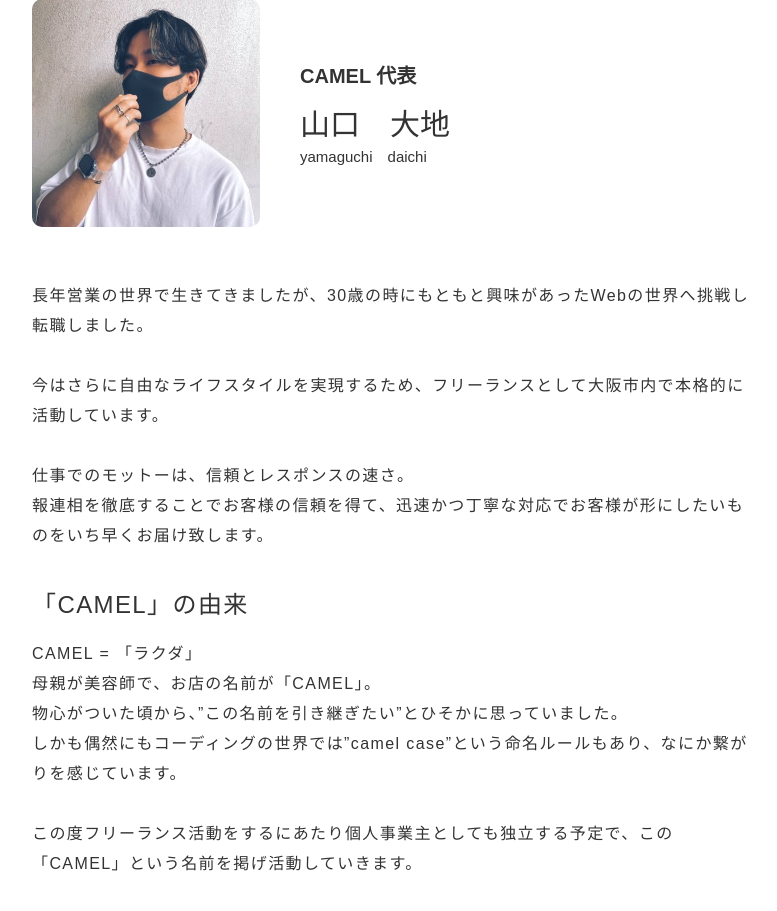
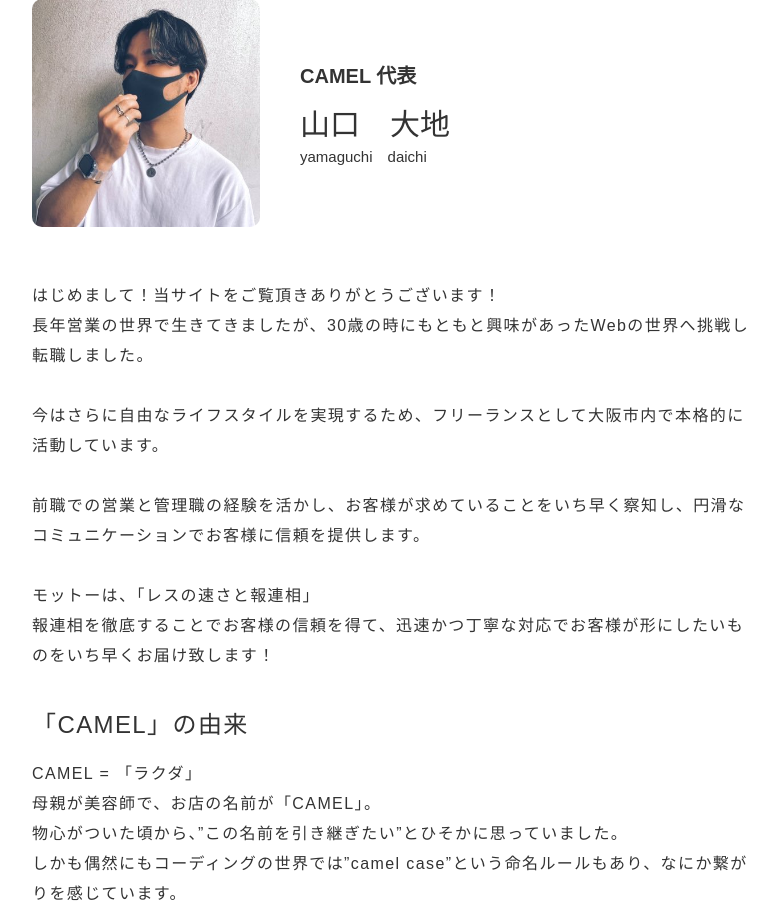
Before and after one commit to dinnerdaichi/portfolio-camel, a PHP site: page /portfolio-camel/ in a window 1280 px wide. Shown: the part 3159-4070 px from the top of the page, without its empty margins (248-1025 px from the left). Run offline with PHP 8.4, Linux system fonts and the light colour scheme; style sheets or scripts are compiled from the project's sources; some libraries are stand-ins or nearby versions.

Commit message:
[update]少し編集

```diff
--- a/SCSS/style.scss
+++ b/SCSS/style.scss
@@ -949,6 +949,8 @@ footer {
   justify-content: center;
 }
 
+
+
 .footer_contents {
   text-align: center;
   color: white;
--- a/index.html
+++ b/index.html
@@ -316,7 +316,7 @@
                 </h3>
               </div> -->
               <div class="about_text wow fadeInUp" data-wow-duration="2s">
-                <p>長年営業の世界で生きてきましたが、30歳の時にもともと興味があったWebの世界へ挑戦し転職しました。<br><br>今はさらに自由なライフスタイルを実現するため、フリーランスとして大阪市内で本格的に活動しています。<br><br>仕事でのモットーは、信頼とレスポンスの速さ。<br>報連相を徹底することでお客様の信頼を得て、迅速かつ丁寧な対応でお客様が形にしたいものをいち早くお届け致します。</p>
+                <p>はじめまして！当サイトをご覧頂きありがとうございます！<br>長年営業の世界で生きてきましたが、30歳の時にもともと興味があったWebの世界へ挑戦し転職しました。<br><br>今はさらに自由なライフスタイルを実現するため、フリーランスとして大阪市内で本格的に活動しています。<br><br>前職での営業と管理職の経験を活かし、お客様が求めていることをいち早く察知し、円滑なコミュニケーションでお客様に信頼を提供します。<br><br>モットーは、「レスの速さと報連相」<br>報連相を徹底することでお客様の信頼を得て、迅速かつ丁寧な対応でお客様が形にしたいものをいち早くお届け致します！</p>
               </div>
               <div class="about_camel wow fadeInUp" data-wow-duration="2s">
                 <div class="camel_tit">
```
